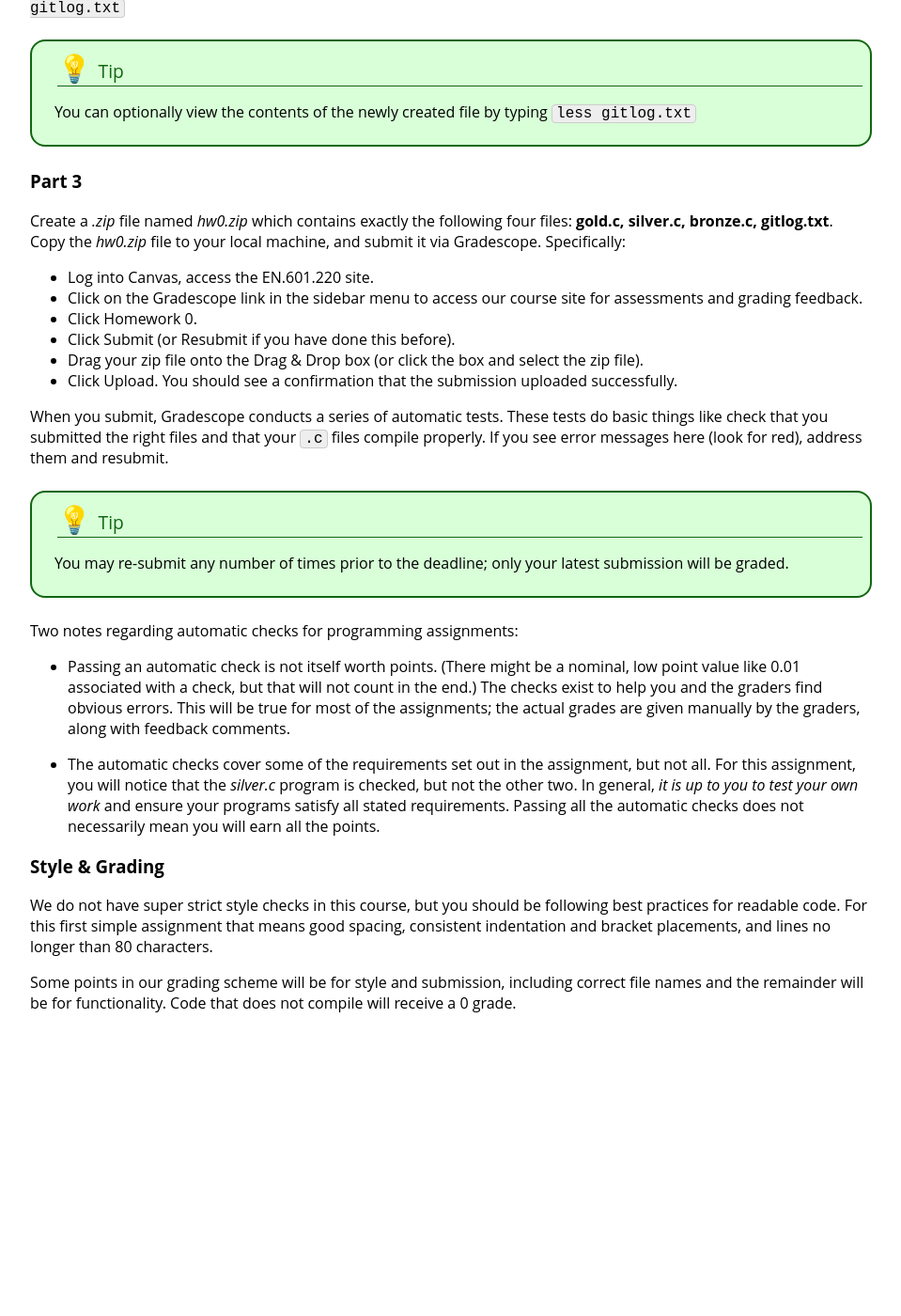
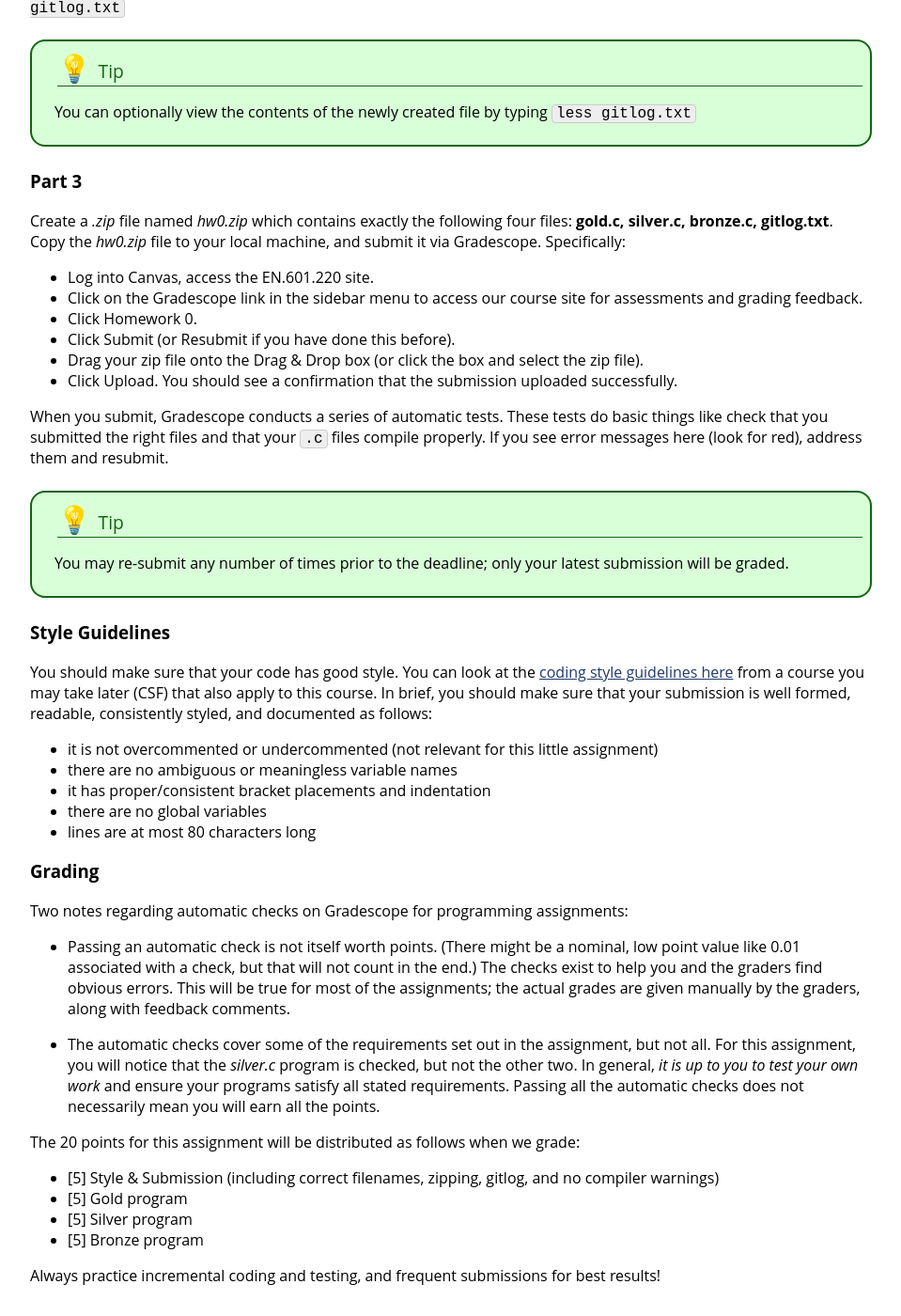
Before and after one commit to jhu-ip/cs220-f25, a Jekyll site: the page built from assign/hw0.md, in a window 1280 px wide and 1400 px high, scrolled down 1709 px. Shown: the whole window at 94% size, without its empty margins (160-1119 px from the left). Built offline with Jekyll 4.4.1, drawn with Linux system fonts in a browser that asks for light colours; before the commit the page ends 2819 px from its top, so only the background shows below that.

Commit message:
added style & grading to HW0, added to main page

```diff
--- a/assign/hw0.md
+++ b/assign/hw0.md
@@ -102,16 +102,35 @@ When you submit, Gradescope conducts a series of automatic tests. These tests do
 </div>
 </div>
 
-Two notes regarding automatic checks for programming assignments:
+### Style Guidelines
+
+You should make sure that your code has good style. You can look
+at the [coding style guidelines
+here](https://jhucsf.github.io/fall2025/resources/style.html) from a
+course you may take later (CSF) that also apply to this course. In brief,
+you should make sure that your submission is well formed, readable,
+consistently styled, and documented as follows:
+
+- it is not overcommented or undercommented (not relevant for this little assignment)
+- there are no ambiguous or meaningless variable names
+- it has proper/consistent bracket placements and indentation
+- there are no global variables
+- lines are at most 80 characters long
+
+
+### Grading
+
+Two notes regarding automatic checks on Gradescope for programming assignments:
 
 * Passing an automatic check is not itself worth points. (There might be a nominal, low point value like 0.01 associated with a check, but that will not count in the end.) The checks exist to help you and the graders find obvious errors. This will be true for most of the assignments; the actual grades are given manually by the graders, along with feedback comments.
 
 * The automatic checks cover some of the requirements set out in the assignment, but not all. For this assignment, you will notice that the *silver.c* program is checked, but not the other two. In general, *it is up to you to test your own work* and ensure your programs satisfy all stated requirements. Passing all the automatic checks does not necessarily mean you will earn all the points.
 
-### Style & Grading
-We do not have super strict style checks in this course, but
-you should be following best practices for readable code. For this first simple
-assignment that means good spacing, consistent indentation and bracket
-placements, and lines no longer than 80 characters.
+The 20 points for this assignment will be distributed as follows when we grade:
 
-Some points in our grading scheme will be for style and submission, including correct file names and the remainder will be for functionality. Code that does not compile will receive a 0 grade.
+* [5] Style & Submission (including correct filenames, zipping, gitlog, and no compiler warnings)
+* [5] Gold program
+* [5] Silver program
+* [5] Bronze program
+
+Always practice incremental coding and testing, and frequent submissions for best results!
```
Also changed, not shown: index.md (+1 -0 lines), schedule.md (+9 -3 lines).
